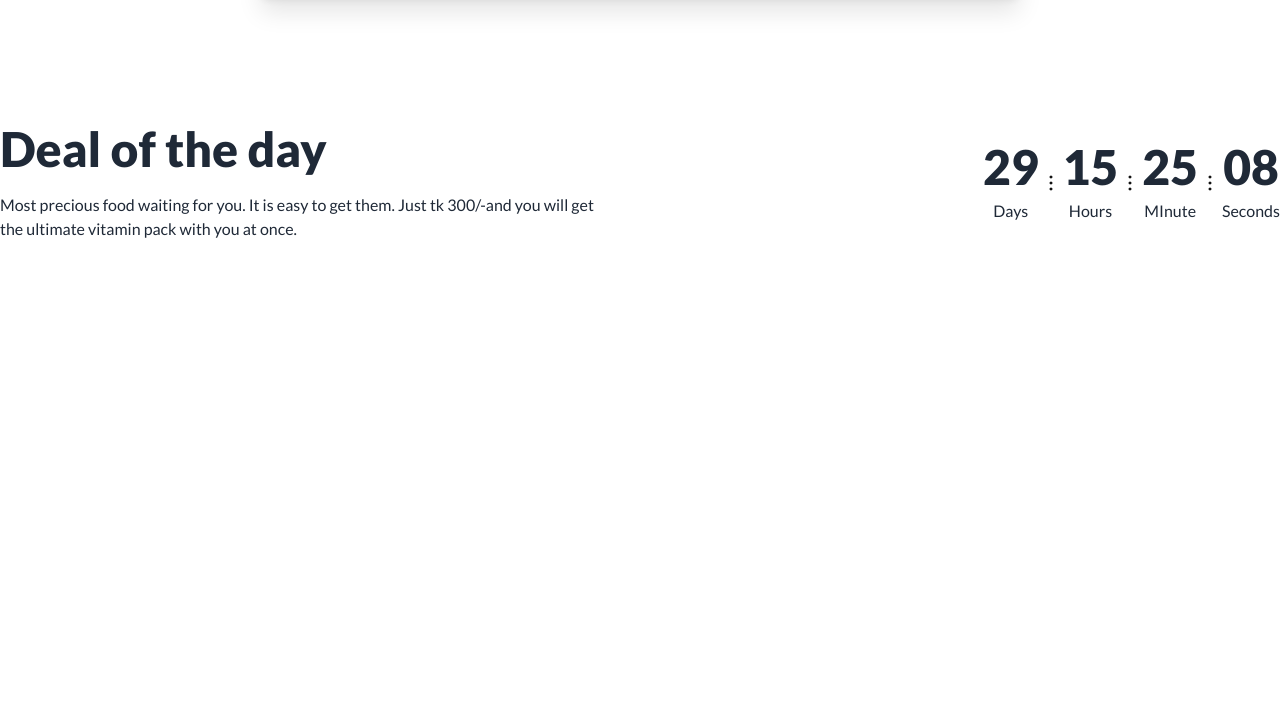
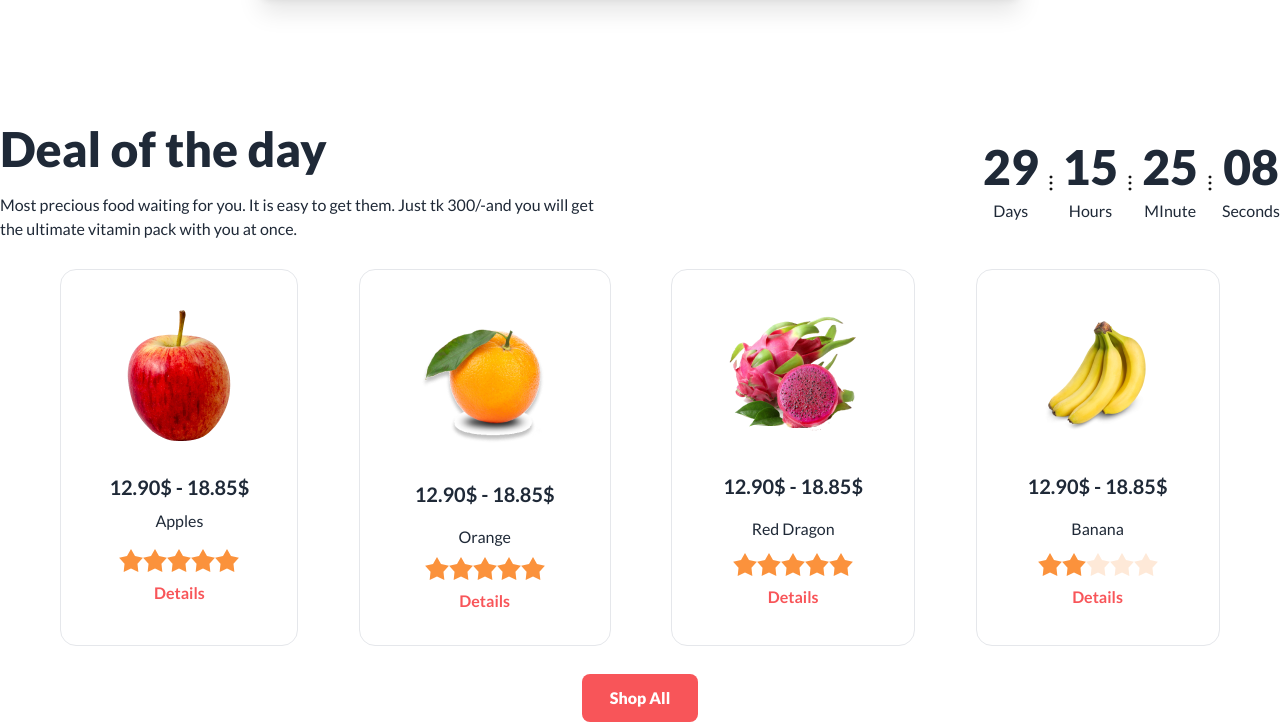
Before and after one commit to Ashikur-ai/Fruit-Brust-assignment3-M3, a plain HTML site: page index.html in a window 1280 px wide. Shown: the part 701-1423 px from the top of the page. Before the commit the page ends 942 px from the top, so only its background shows below. Drawn offline with nearby package versions, Linux system fonts and the light colour scheme.

Commit message:
deal section completed

```diff
--- a/index.html
+++ b/index.html
@@ -290,7 +290,91 @@
 
           </div>
         </div>
+
+        <!-- deal-card section  -->
+        <div class="flex flex-col mt-7 md:flex-row md:justify-evenly">
+          <!-- card one  -->
+          <div class="card px-4 bg-base-100 border-[.4px]">
+            <figure class="px-10 pt-10 ">
+              <img src="/images/fruit6.png" alt="Shoes" class="rounded-xl" />
+            </figure>
+            <div class="card-body items-center text-center">
+              <h2 class="card-title">12.90$ - 18.85$</h2>
+
+              <p>Apples</p>
+              <div class="rating">
+                <input type="radio" name="rating-2" class="mask mask-star-2 bg-orange-400" />
+                <input type="radio" name="rating-2" class="mask mask-star-2 bg-orange-400" checked />
+                <input type="radio" name="rating-2" class="mask mask-star-2 bg-orange-400" />
+                <input type="radio" name="rating-2" class="mask mask-star-2 bg-orange-400" />
+                <input type="radio" name="rating-2" class="mask mask-star-2 bg-orange-400" />
+              </div>
+              <p class="font-bold text-[#F85559]">Details</p>
+
+            </div>
+          </div>
+          <!-- card two  -->
+          <div class="card px-4 bg-base-100 border-[.4px]">
+            <figure class="px-10 pt-10 ">
+              <img src="/images/fruit7.png" alt="Shoes" class="rounded-xl" />
+            </figure>
+            <div class="card-body items-center text-center">
+              <h2 class="card-title">12.90$ - 18.85$</h2>
+              <hr>
+              <p>Orange</p>
+              <div class="rating">
+                <input type="radio" name="rating-2" class="mask mask-star-2 bg-orange-400" />
+                <input type="radio" name="rating-2" class="mask mask-star-2 bg-orange-400" checked />
+                <input type="radio" name="rating-2" class="mask mask-star-2 bg-orange-400" />
+                <input type="radio" name="rating-2" class="mask mask-star-2 bg-orange-400" />
+                <input type="radio" name="rating-2" class="mask mask-star-2 bg-orange-400" />
+              </div>
+              <p class="font-bold text-[#F85559]">Details</p>
+            </div>
+          </div>
+          <!-- card three  -->
+          <div class="card px-4 bg-base-100 border-[.4px] ">
+            <figure class="px-10 pt-10 ">
+              <img src="/images/fruit8.png" alt="Shoes" class="rounded-xl" />
+            </figure>
+            <div class="card-body items-center text-center">
+              <h2 class="card-title">12.90$ - 18.85$</h2>
+              <hr>
+              <p>Red Dragon</p>
+              <div class="rating">
+                <input type="radio" name="rating-2" class="mask mask-star-2 bg-orange-400" />
+                <input type="radio" name="rating-2" class="mask mask-star-2 bg-orange-400" checked />
+                <input type="radio" name="rating-2" class="mask mask-star-2 bg-orange-400" />
+                <input type="radio" name="rating-2" class="mask mask-star-2 bg-orange-400" />
+                <input type="radio" name="rating-2" class="mask mask-star-2 bg-orange-400" />
+              </div>
+              <p class="font-bold text-[#F85559]">Details</p>
+            </div>
+          </div>
+          <!-- card four  -->
+          <div class="card px-4 bg-base-100 border-[.4px]">
+            <figure class="px-10 pt-10 ">
+              <img src="/images/fruit9.png" alt="Shoes" class="rounded-xl" />
+            </figure>
+            <div class="card-body items-center text-center">
+              <h2 class="card-title">12.90$ - 18.85$</h2>
+              <hr>
+              <p>Banana</p>
+              <div class="rating">
+                <input type="radio" name="rating-2" class="mask mask-star-2 bg-orange-400" />
+                <input type="radio" name="rating-2" class="mask mask-star-2 bg-orange-400" checked />
+                <input type="radio" name="rating-2" class="mask mask-star-2 bg-orange-400" />
+                <input type="radio" name="rating-2" class="mask mask-star-2 bg-orange-400" />
+                <input type="radio" name="rating-2" class="mask mask-star-2 bg-orange-400" />
+              </div>
+              <p class="font-bold text-[#F85559]">Details</p>
+            </div>
+          </div>
+        </div>
       </section>
+      <div class="text-center mt-7">
+        <button class="px-7 py-3 rounded-lg text-white font-extrabold border-none bg-[#F85559] " >Shop All</button>
+      </div>
     </main>
 
     <footer></footer>
```
